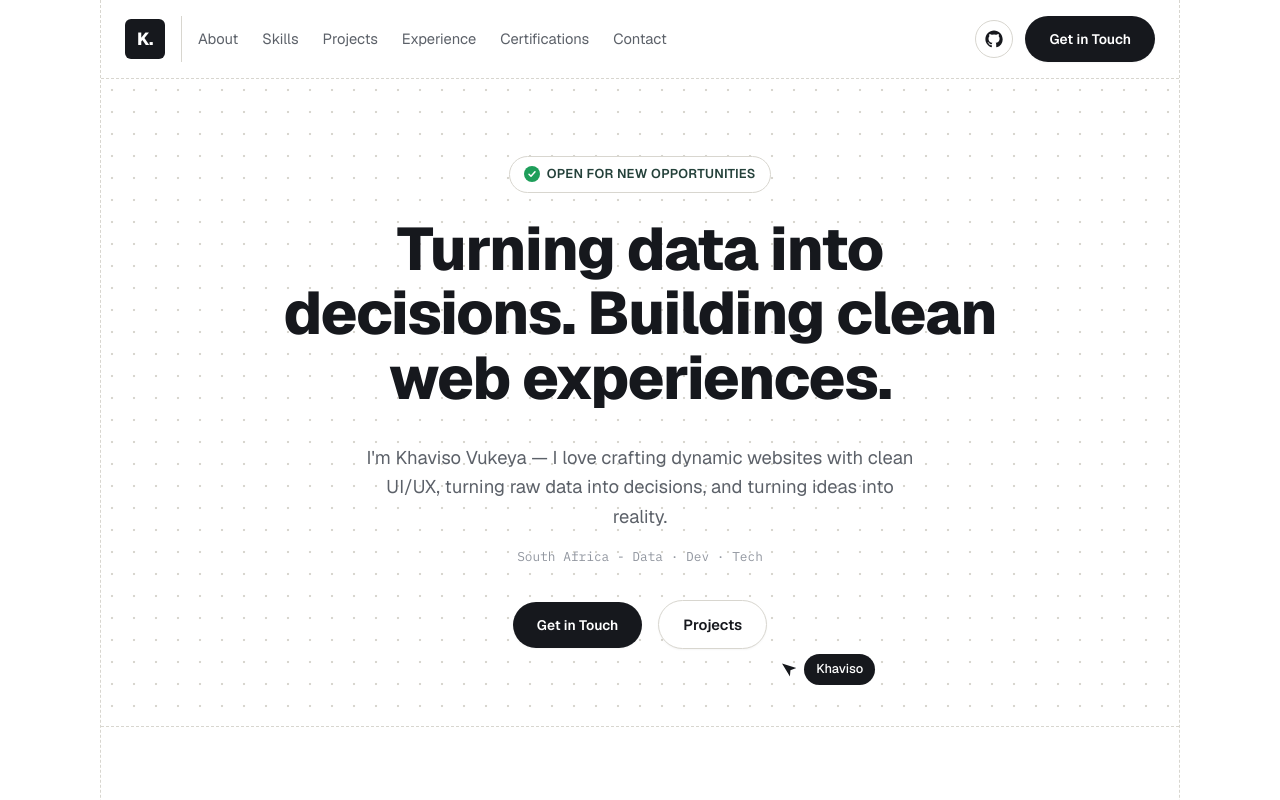
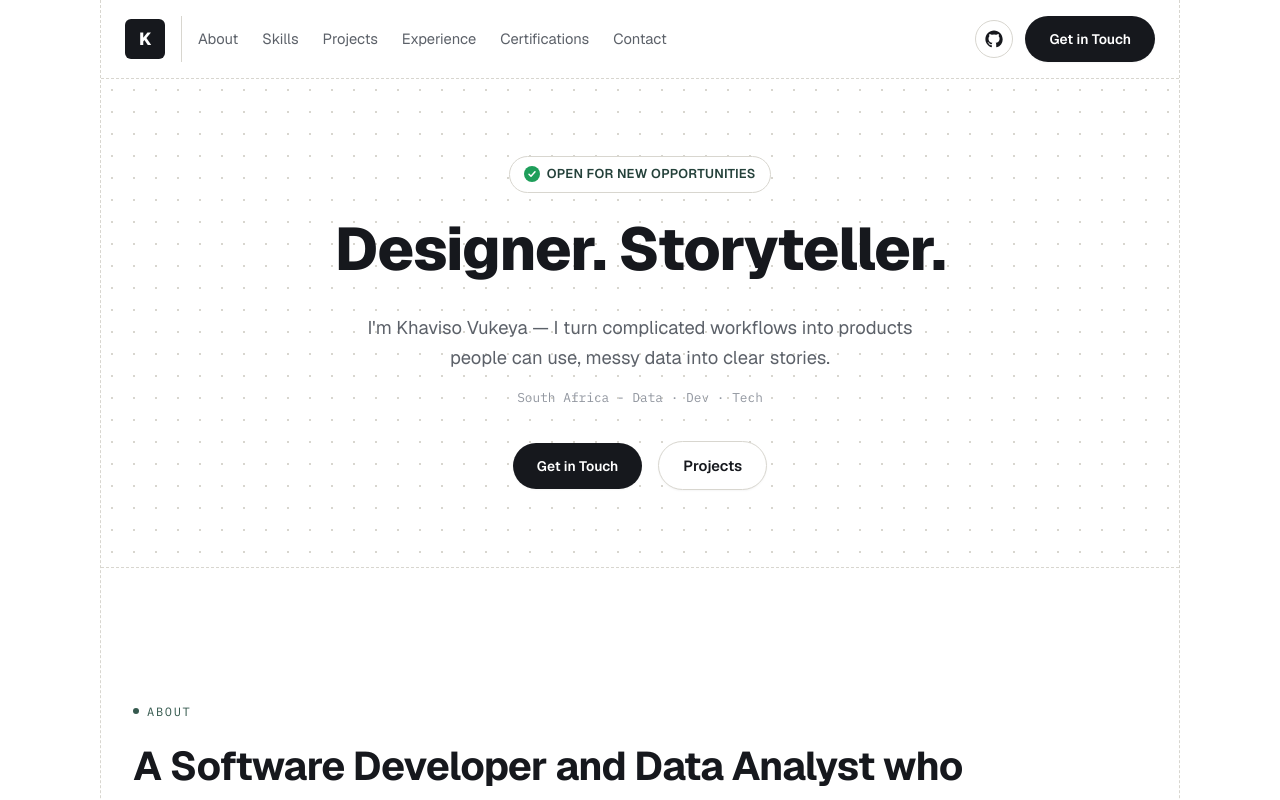
Before and after one commit to Khaviso01/khaviso-vukeya-portfolio, a React (Vite) app: page / in a window 1280 px wide. Shown: the top 800 px of the page. Built offline with nearby package versions, Linux system fonts and the light colour scheme.

Commit message:
Refine my UI to be more intuitive and easy to understand

```diff
--- a/src/components/Experience.tsx
+++ b/src/components/Experience.tsx
@@ -1,4 +1,4 @@
-import { education, experience, type TimelineEntry } from "../data/portfolio";
+import { work, education, experience, type TimelineEntry } from "../data/portfolio";
 
 function TimelineList({ entries }: { entries: TimelineEntry[] }) {
   return (
@@ -34,6 +34,11 @@ function Experience() {
 
         <div className="timeline-group">
           <span className="timeline-group-label">Education</span>
+          <TimelineList entries={work} />
+        </div>
+
+        <div className="timeline-group">
+          <span className="timeline-group-label">Education</span>
           <TimelineList entries={education} />
         </div>
 
--- a/src/components/Footer.tsx
+++ b/src/components/Footer.tsx
@@ -8,11 +8,9 @@ function Footer() {
     <footer className="footer">
       <div className="wrap footer-inner">
         <div className="footer-brand">
-          <p className="footer-mark">{profile.initials}</p>
+          <p className="mark">{profile.initials}</p>
           <p className="footer-tagline">
-            Data analyst and front-end developer building clean, responsive,
-            and user-focused digital experiences. Currently open to junior
-            opportunities and collaborations.
+            Clearer product experiences, without sanding off the personality.
           </p>
         </div>
 
--- a/src/components/Hero.tsx
+++ b/src/components/Hero.tsx
@@ -16,14 +16,6 @@ function CheckIcon() {
   );
 }
 
-function CursorIcon() {
-  return (
-    <svg width="18" height="18" viewBox="0 0 18 18" fill="currentColor" aria-hidden="true">
-      <path d="M2 1.5 15.5 8 9.4 9.4 8 15.5 2 1.5Z" />
-    </svg>
-  );
-}
-
 function Hero() {
   return (
     <section id="home" className="hero">
@@ -34,7 +26,7 @@ function Hero() {
         </span>
 
         <h1 className="hero-title">
-          Turning data into decisions. Building clean web experiences.
+          {profile.tagline}
         </h1>
 
         <p className="hero-intro">{profile.intro}</p>
@@ -58,11 +50,6 @@ function Hero() {
           >
             Projects
           </a>
-
-          <span className="cursor-tag">
-            <CursorIcon />
-            <span>{profile.name.split(" ")[0]}</span>
-          </span>
         </div>
       </div>
     </section>
--- a/src/components/Navbar.tsx
+++ b/src/components/Navbar.tsx
@@ -18,7 +18,7 @@ function Navbar() {
       <div className="nav-inner">
         <a
           href="#home"
-          className="nav-mark"
+          className="mark"
           aria-label="Home"
           onClick={(e) => handleAnchorClick(e, "#home")}
         >
--- a/src/data/portfolio.ts
+++ b/src/data/portfolio.ts
@@ -1,18 +1,18 @@
 export const profile = {
   name: "Khaviso Vukeya",
-  initials: "K.",
+  initials: "K",
   role: "Data Analyst & Developer",
   location: "South Africa",
   focus: "Data · Dev · Tech",
   status: "Open to work",
-  tagline: "Turning data, design, and technology into meaningful solutions.",
+  tagline: "Designer. Storyteller.",
   intro:
-    "I'm Khaviso Vukeya — I love crafting dynamic websites with clean UI/UX, turning raw data into decisions, and turning ideas into reality.",
+    "I'm Khaviso Vukeya — I turn complicated workflows into products people can use, messy data into clear stories.",
   about:
     "I enjoy building digital experiences and data-driven solutions that are clean, reliable, and designed to solve real-world problems.",
   aboutLong: [
-    "I work with Python, SQL, and Power BI to transform raw data into insights, and HTML, CSS, and JavaScript to craft responsive web applications with clean UI/UX design.",
-    "My background includes IT support — everything from troubleshooting hardware and software issues, to configuring networks, to providing user support across Microsoft 365 environments.",
+    "I'm currently working with React, TypeScript, and JavaScript to craft scalable applications with clean intuitive UI/UX. Skilled in leveraging data with Python, SQL, and Power BI to provide actionable insights.",
+    "My background includes IT support — troubleshooting hardware and software issues, configuring networks, and  providing user support across Microsoft 365 environments.",
   ],
   email: "khavisovukeya3@gmail.com",
   phone: "067 993 3441",
@@ -156,6 +156,19 @@ export type TimelineEntry = {
   points: string[];
 };
 
+export const work: TimelineEntry[] = [
+  {
+    period: "2026 – Present",
+    title: "Software Developer Trainee",
+    place: "mLab CodeTribe Academy (Southern Africa)",
+    points: [
+      "Developed responsive interfaces using React, TypeScript, Responsive CSS, and modern UI/UX practices",
+      "Architected  and deployed responsive, component-based web applications",
+      "Managed API intergrations for real-time data updates and handled complex state logic",
+    ],
+  },
+];
+
 export const education: TimelineEntry[] = [
   {
     period: "2023 – 2025",
--- a/src/index.css
+++ b/src/index.css
@@ -220,7 +220,7 @@ button {
   padding: var(--space-4) var(--space-6);
 }
 
-.nav-mark {
+.mark {
   font-family: var(--font-body);
   font-weight: 800;
   font-size: 1.1rem;
@@ -447,7 +447,7 @@ button {
   overflow: hidden;
   padding: clamp(3rem, 6vw, 5.5rem) var(--space-6);
   text-align: center;
-  background-image: radial-gradient(circle, var(--line-strong) 1px, transparent 1.6px);
+  background-image: radial-gradient(circle, var(--line-strong) 1px, transparent 0.001px);
   background-size: 22px 22px;
 }
 
@@ -1088,15 +1088,8 @@ button {
   max-width: 32ch;
 }
 
-.footer-mark {
-  font-family: var(--font-display);
-  font-weight: 800;
-  font-size: 1.1rem;
-}
-
 .footer-tagline {
   color: var(--ink-soft);
-  font-size: 0.9rem;
   margin-top: var(--space-3);
 }
 
```
